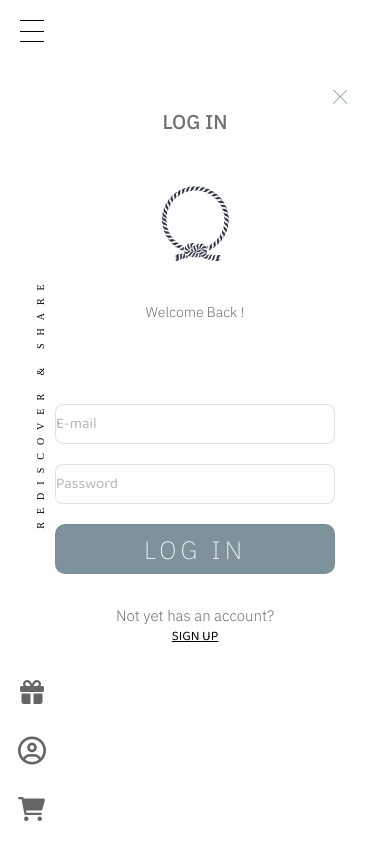
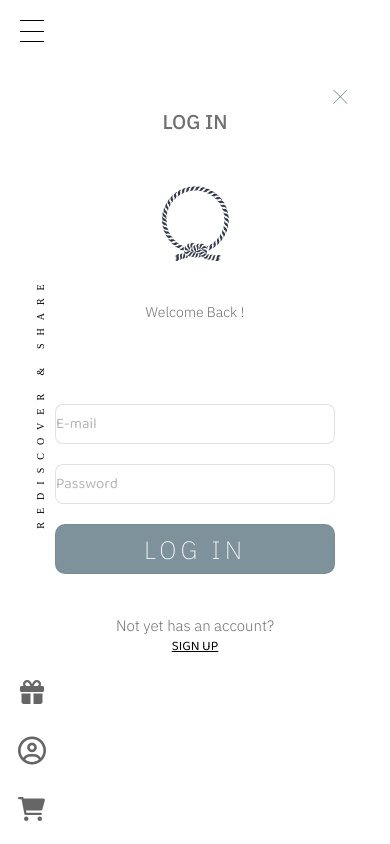
Before and after one commit to wilws/ELLOWTRADITION_VUE, a Vue app: page /auth in a window 390 px wide. Built offline with nearby package versions, Linux system fonts and the light colour scheme; a web font is replaced by a local one; what vue-cookies would draw is missing.

Commit message:
auth page fix2

```diff
--- a/src/App.vue
+++ b/src/App.vue
@@ -128,8 +128,8 @@ export default {
   },
   created(){
     //choose dev or live mode
-    // this.$store.dispatch('setServerUrl',{mode:"dev"});
-    this.$store.dispatch('setServerUrl',{mode:"live"});
+    this.$store.dispatch('setServerUrl',{mode:"dev"});
+    // this.$store.dispatch('setServerUrl',{mode:"live"});
 
     this.setStatus();
   },
--- a/src/pages/auth/AuthPage.vue
+++ b/src/pages/auth/AuthPage.vue
@@ -357,8 +357,13 @@ export default {
   text-transform: uppercase;
 }
 
-.auth-para2{
-  height:15rem;
+.log-in-card .auth-para2{
+  height:10rem;
+}
+
+.sign-up-card .auth-para2{
+  height:7rem;
+  margin-top:3rem
 }
 
 /* responsive */
@@ -376,6 +381,16 @@ export default {
   .auth-card{
     border-radius:unset;
   }
+
+.log-in-card .auth-para2{
+      height: 14rem;
+    margin-top: 1rem;
+}
+
+.sign-up-card .auth-para2{
+  height:10rem;
+  margin-top:0rem
+}
 }
 /* End of responsive */
 </style>
```
